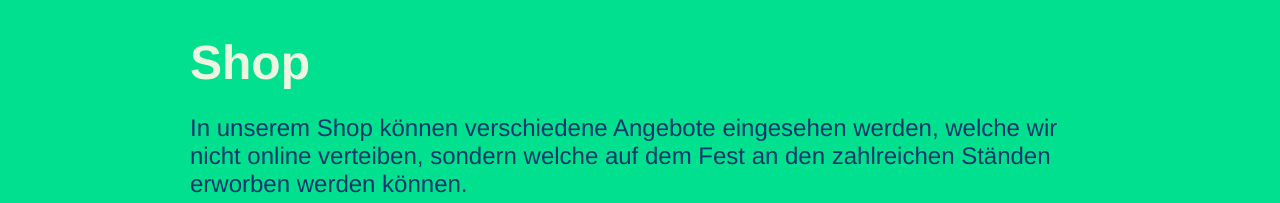
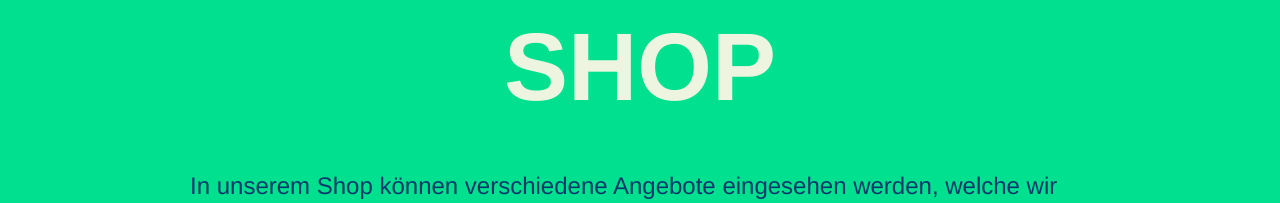
Before and after one commit to BenediktSt/sl1-starkbierfest, a plain HTML site: page shop.html in a window 1280 px wide. Shown: the part 109-312 px from the top of the page. Drawn offline with Linux system fonts and the light colour scheme.

Commit message:
shop better headline

```diff
--- a/shop.css
+++ b/shop.css
@@ -2,6 +2,14 @@ main {
     font-size: 1.5rem;
     max-width: 900px;
     margin: auto;
+}
+
+main h1 {
+    text-align: center;
+    font-size: 6rem;
+    text-transform: uppercase;
+    margin-bottom: 50px;
+    margin-top: 10px;
 }
 
 article {
```
